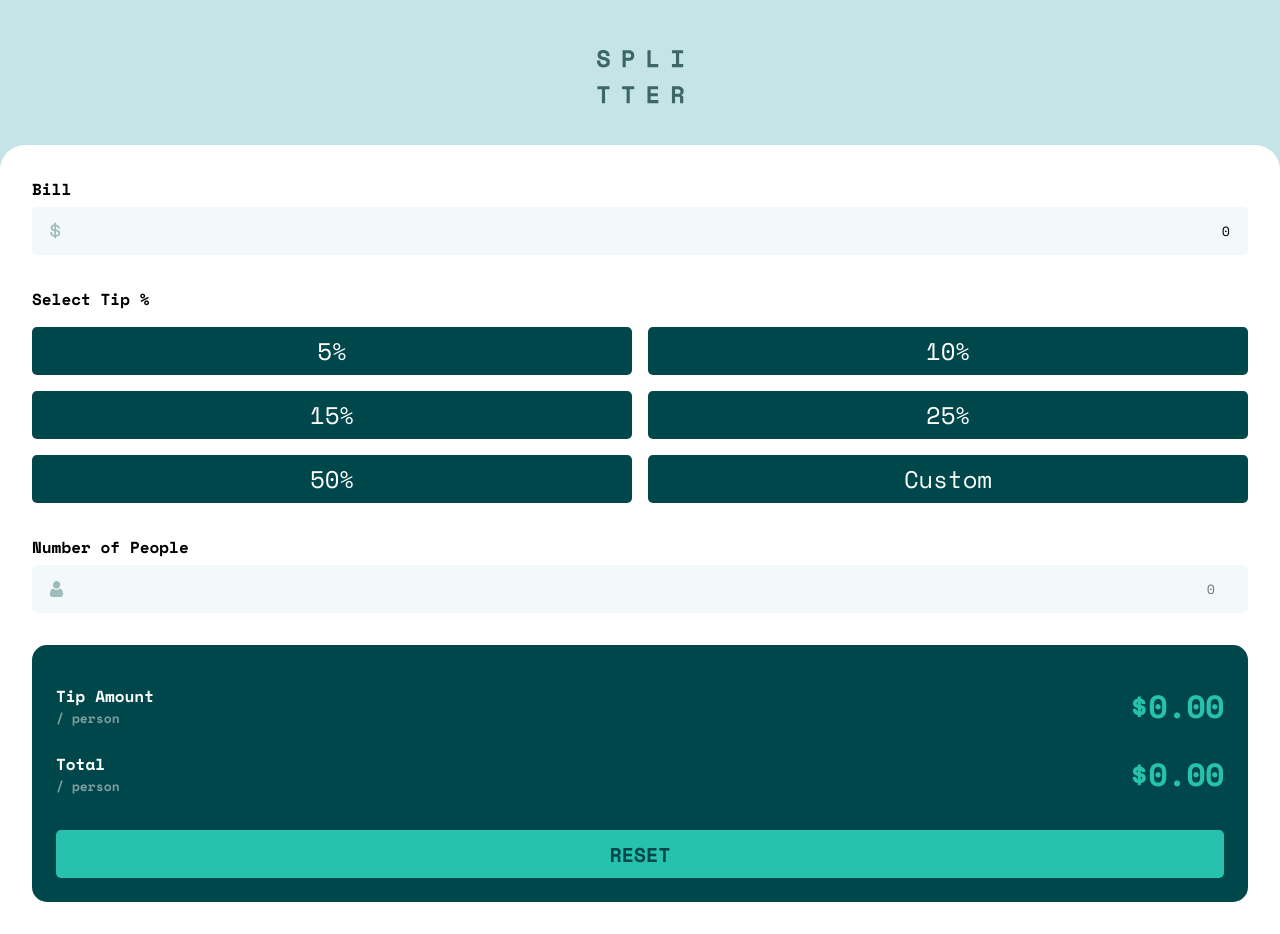
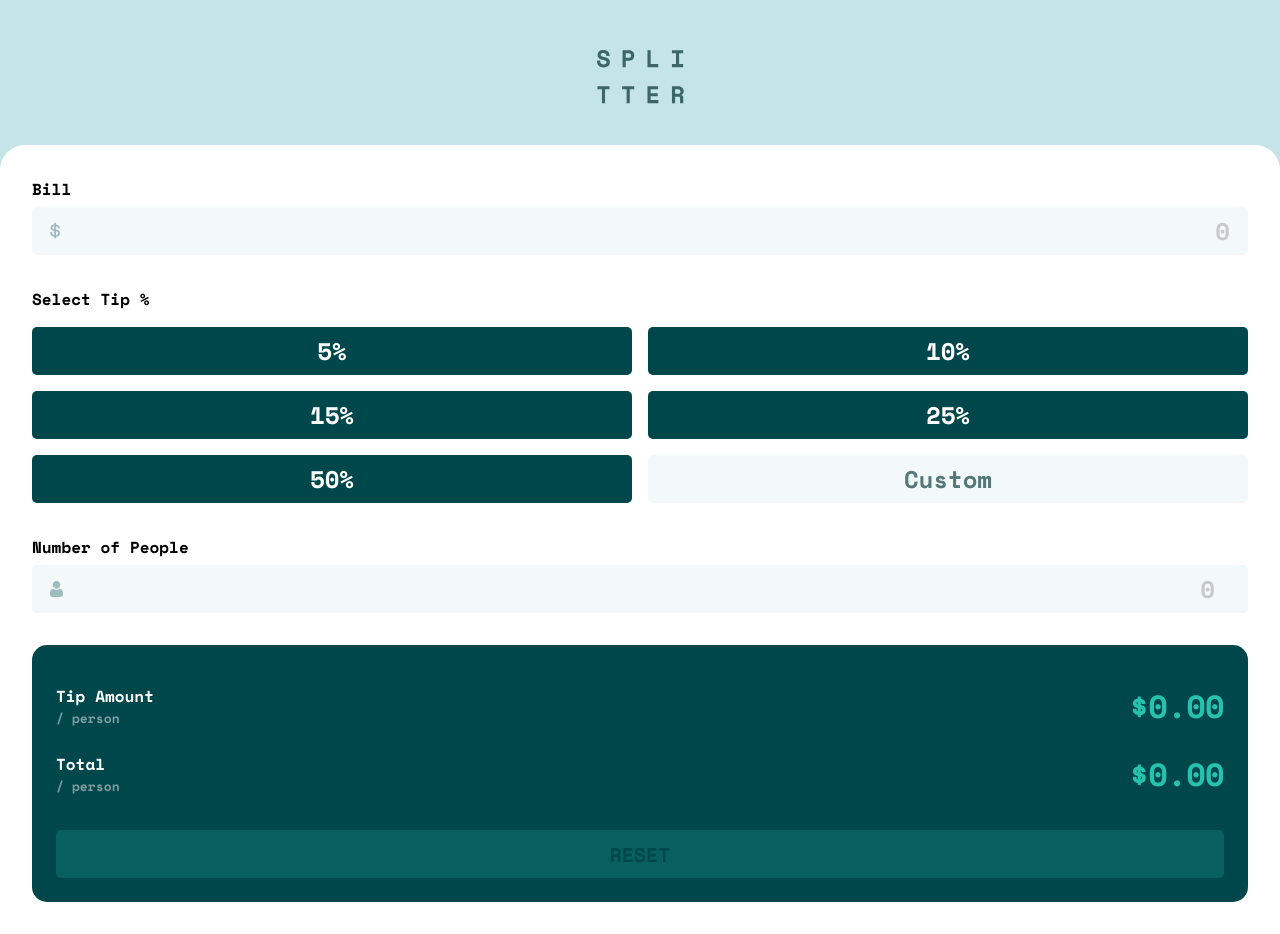
Before and after one commit to ryanbradley-webdev/tip-calculator-app, a React (Vite) app: page / in a window 1280 px wide. Built offline with nearby package versions, Linux system fonts and the light colour scheme.

Commit message:
Update styling for input and reset button.

```diff
--- a/src/App.css
+++ b/src/App.css
@@ -73,8 +73,18 @@ input[type='number'] {
   text-align: right;
 }
 
+input[type="text"]::placeholder,
+input[type="number"]::placeholder {
+  opacity: 0.35;
+}
+
 input[type='radio'] {
   display: none;
+}
+
+label:has(#custom) {
+  color: var(--clr-teal-600);
+  background-color: var(--clr-white-800);
 }
 
 .options > label {
@@ -83,14 +93,20 @@ input[type='radio'] {
   height: 48px;
   color: var(--clr-white-900);
   background-color: var(--clr-teal-100);
-  font-size: 24px;
   text-align: center;
   border-radius: 5px;
 }
 
+.options > label,
+input[type="text"],
+input[type="number"] {
+  font-size: 24px;
+  font-weight: bold;
+}
+
 .options > label:has(input:checked) {
   color: var(--clr-teal-100);
-  background-color: var(--clr-teal-600);
+  background-color: var(--clr-teal-500);
 }
 
 .totals {
@@ -113,7 +129,7 @@ input[type='radio'] {
 }
 
 .totals h2 {
-  color: var(--clr-teal-600);
+  color: var(--clr-teal-500);
   font-size: 32px;
   letter-spacing: -0.67px;
 }
@@ -132,8 +148,12 @@ input[type='radio'] {
   color: var(--clr-teal-100);
   font-size: 20px;
   font-weight: bold;
-  background-color: var(--clr-teal-600);
+  background-color: var(--clr-teal-500);
   border: none;
   border-radius: 5px;
   font-family: inherit;
 }
+
+.totals button:disabled {
+  opacity: 0.2;
+}
--- a/src/App.tsx
+++ b/src/App.tsx
@@ -2,8 +2,9 @@ import { useState } from 'react'
 import './App.css'
 
 function App() {
-  const [bill, setBill] = useState('0')
+  const [bill, setBill] = useState('')
   const [tip, setTip] = useState<number | undefined>()
+  const [customTip, setCustomTip] = useState(false)
   const [people, setPeople] = useState<string>('')
 
   const inputIsNumber = (input: string) => {
@@ -37,7 +38,12 @@ function App() {
   }
 
   const handleChange = (e: React.ChangeEvent<HTMLInputElement>) => {
-    const { name, value } = e.target
+    const { name, value, id } = e.target
+
+    if (id === 'custom') {
+      setTip(0)
+      return setCustomTip(true)
+    }
 
     if (inputIsNumber(value)) {
       if (name === 'bill') {
@@ -49,6 +55,7 @@ function App() {
         setBill(newBill)
       } else if (name === 'tip') {
         setTip(Number(value))
+        setCustomTip(false)
       } else if (name === 'people') {
         setPeople(Number(value) < 0 ? '' : removePrependedZeros(value))
       }
@@ -56,8 +63,9 @@ function App() {
   }
 
   const resetForm = () => {
-    setBill('0')
+    setBill('')
     setTip(undefined)
+    setCustomTip(false)
     setPeople('')
   }
 
@@ -105,7 +113,7 @@ function App() {
                 5%
               </span>
 
-              <input type="radio" name="tip" id="five" value={0.05} onChange={handleChange} />
+              <input type="radio" name="tip" id="five" checked={tip === 0.05 && !customTip} value={0.05} onChange={handleChange} />
             </label>
 
             <label htmlFor="ten">
@@ -113,7 +121,7 @@ function App() {
                 10%
               </span>
 
-              <input type="radio" name="tip" id="ten" value={0.1} onChange={handleChange} />
+              <input type="radio" name="tip" id="ten" checked={tip === 0.1 && !customTip} value={0.1} onChange={handleChange} />
             </label>
 
             <label htmlFor="fifteen">
@@ -121,7 +129,7 @@ function App() {
                 15%
               </span>
 
-              <input type="radio" name="tip" id="fifteen" value={0.15} onChange={handleChange} />
+              <input type="radio" name="tip" id="fifteen" checked={tip === 0.15 && !customTip} value={0.15} onChange={handleChange} />
             </label>
 
             <label htmlFor="twentyfive">
@@ -129,7 +137,7 @@ function App() {
                 25%
               </span>
 
-              <input type="radio" name="tip" id="twentyfive" value={0.25} onChange={handleChange} />
+              <input type="radio" name="tip" id="twentyfive" checked={tip === 0.25 && !customTip} value={0.25} onChange={handleChange} />
             </label>
 
             <label htmlFor="fifty">
@@ -137,7 +145,7 @@ function App() {
                 50%
               </span>
 
-              <input type="radio" name="tip" id="fifty" value={0.5} onChange={handleChange} />
+              <input type="radio" name="tip" id="fifty" checked={tip === 0.5 && !customTip} value={0.5} onChange={handleChange} />
             </label>
 
             <label htmlFor="custom">
@@ -146,7 +154,7 @@ function App() {
                 Custom
               </span>
 
-              <input type="radio" name='tip' id='custom' onChange={handleChange} />
+              <input type="radio" name='tip' id='custom' checked={customTip} onChange={handleChange} />
 
             </label>
 
@@ -209,6 +217,7 @@ function App() {
           </div>
 
           <button
+            disabled={!bill && !tip && !customTip && !people}
             onClick={resetForm}
           >
             RESET
--- a/src/index.css
+++ b/src/index.css
@@ -14,7 +14,8 @@
   --clr-teal-900: #C5E4E7;
   --clr-teal-800: #9EBBBD;
   --clr-teal-700: #7F9D9F;
-  --clr-teal-600: #26C2AE;
+  --clr-teal-600: #547878;
+  --clr-teal-500: #26C2AE;
   --clr-teal-100: #00474B;
 }
 
```
